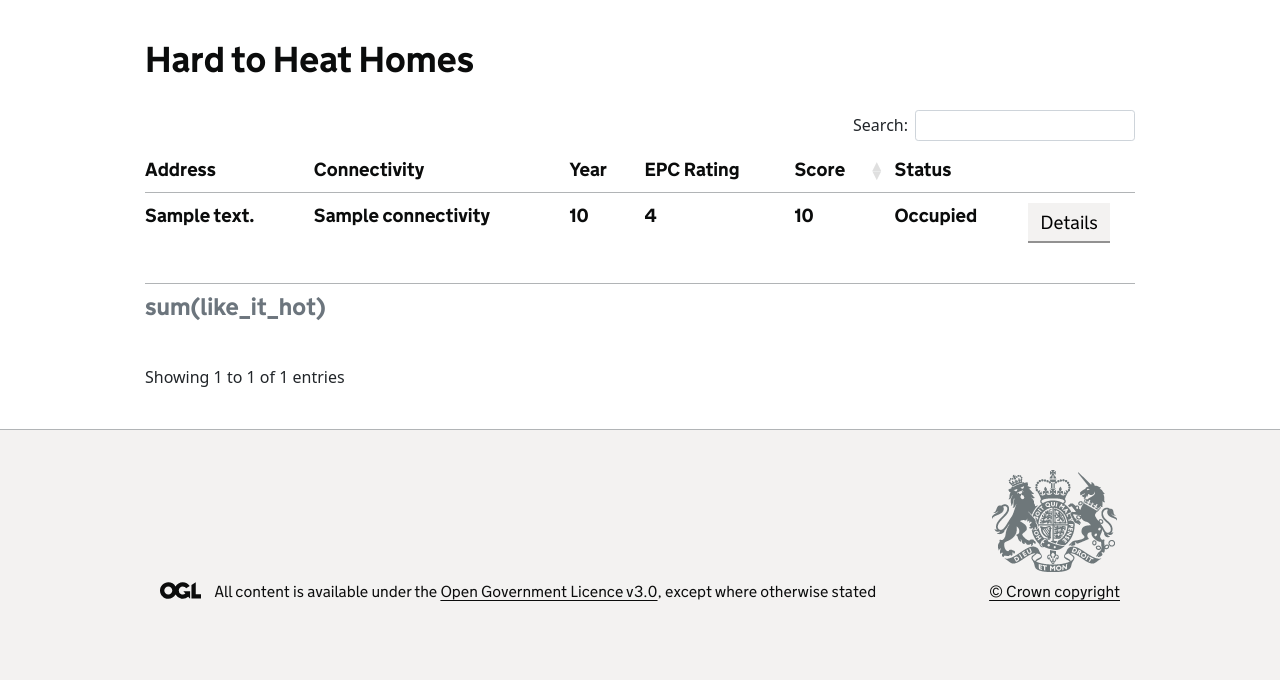
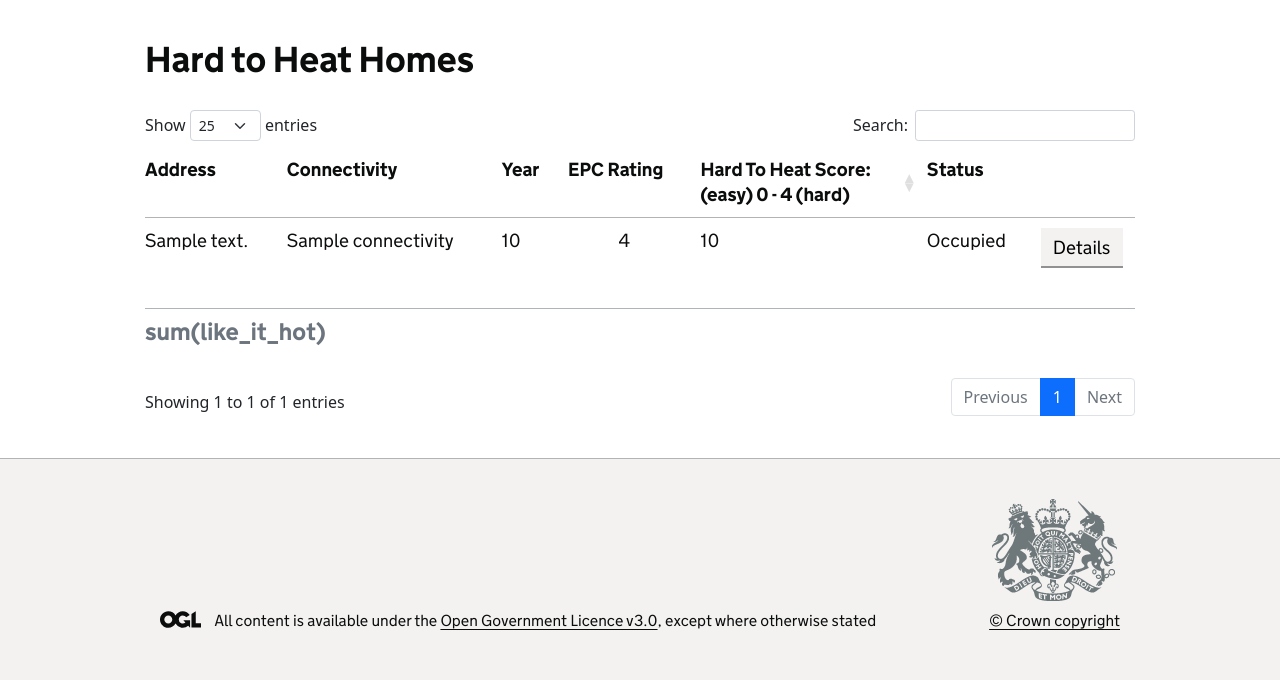
Before and after one commit to ptreedev/Hard_to_heat_homes_2.0, a Flask app: template templates/home.html in a window 1280 px wide. Shown: the part 60-740 px from the top of the page. Run offline with Flask 3, Linux system fonts and the light colour scheme; the template is opened without the code that fills it: most values are stand-ins (such as "Sample title", 1, 10 or a date in 2020); lists and menus that the app fills with data are empty; parts of the project's set-up code (start-up, migrations or seed data) failed here and were passed over; some libraries are stand-ins or nearby versions.

Commit message:
make score title explicit and reintroduce pagination

```diff
--- a/templates/home.html
+++ b/templates/home.html
@@ -12,7 +12,7 @@
                 <th scope="col" class="govuk-table__header no-sort">Connectivity</th>
                 <th scope="col" class="govuk-table__header no-sort">Year</th>
                 <th scope="col" class="govuk-table__header no-sort">EPC Rating</th>
-                <th scope="col" class="govuk-table__header">Score</th>
+                <th scope="col" class="govuk-table__header" title="Low 0-4 High">Hard To Heat Score: <br>(easy) 0  - 4 (hard)</th>
                 <th scope="col" class="govuk-table__header no-sort">Status</th>
                 <th scope="col" class="govuk-table__header no-sort"></th>
               </tr>
@@ -20,21 +20,21 @@
             <tbody class="govuk-table__body">
               {% for prop in properties %}
               <tr class="govuk-table__row">
-                <th scope="row" class="govuk-table__header" id="{{prop.uprn}}">
+                <td scope="row" class="govuk-table__cell" id="{{prop.uprn}}">
                   {% if prop.address  == "" %}
                     <a onclick="setAddress('{{prop.uprn}}','{{prop.uprn}}', '{{key}}')" style="color:blue; text-decoration: underline">Click for address</a>
                   {% else %}
                     {{ prop.address }}
                   {% endif %}
-                  </th>
-                <th scope="row" class="govuk-table__header">{{ prop.connectivity }}</th>
-                <th scope="row" class="govuk-table__header">{{ prop.age }}</th>
-                <th scope="row" class="govuk-table__header">{{ prop.epc_rating }}</th>
-                <th scope="row" class="govuk-table__header">{{ prop.score }}</th>
-                <th scope="row" class="govuk-table__header">{{ "Empty" if prop.void else "Occupied"}}</th>
-                <th score="row" class="govuk-table__header" >
+                  </td>
+                <td scope="row" class="govuk-table__cell">{{ prop.connectivity }}</td>
+                <td scope="row" class="govuk-table__cell">{{ prop.age }}</td>
+                <td scope="row" class="govuk-table__cell" style="text-align: center;">{{ prop.epc_rating }}</td>
+                <td scope="row" class="govuk-table__cell">{{ prop.score }}</td>
+                <td scope="row" class="govuk-table__cell">{{ "Empty" if prop.void else "Occupied"}}</td>
+                <td score="row" class="govuk-table__cell" >
                   <a class="govuk-button govuk-button--secondary" data-module="govuk-button" href="{{url_for('property', uprn=prop.uprn)}}" style="color:black; text-decoration: none">Details</a>
-                </th>
+                </td>
                </tr>
               {% endfor %}
             </tbody>
@@ -47,7 +47,8 @@
             <script defer>
             $(document).ready(function (){
               $("#data").DataTable({
-                "paging": false,
+                "paging": true,
+                pageLength: 25,
                 "order": [],
                 "ordering": true,
                 columnDefs: [{
```
